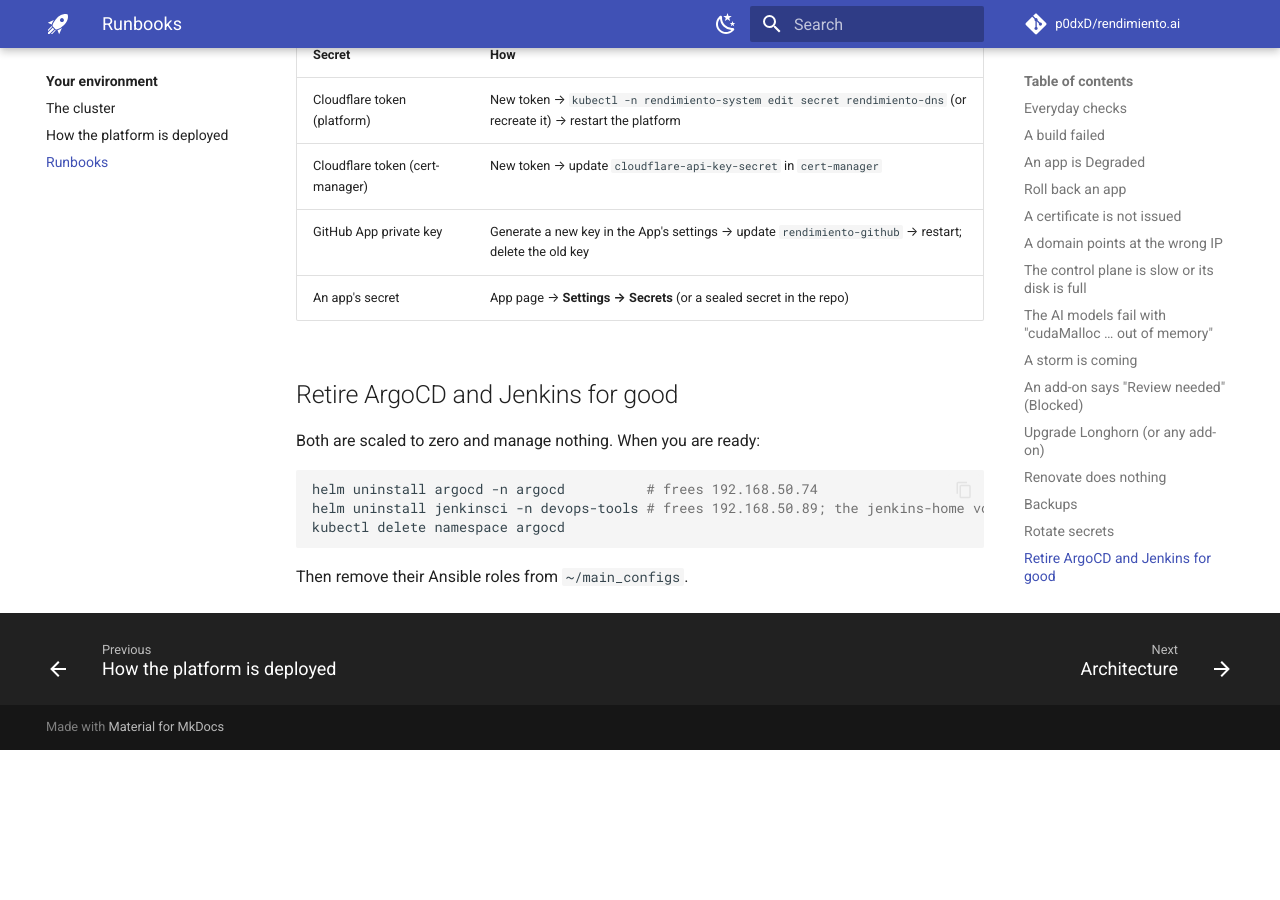
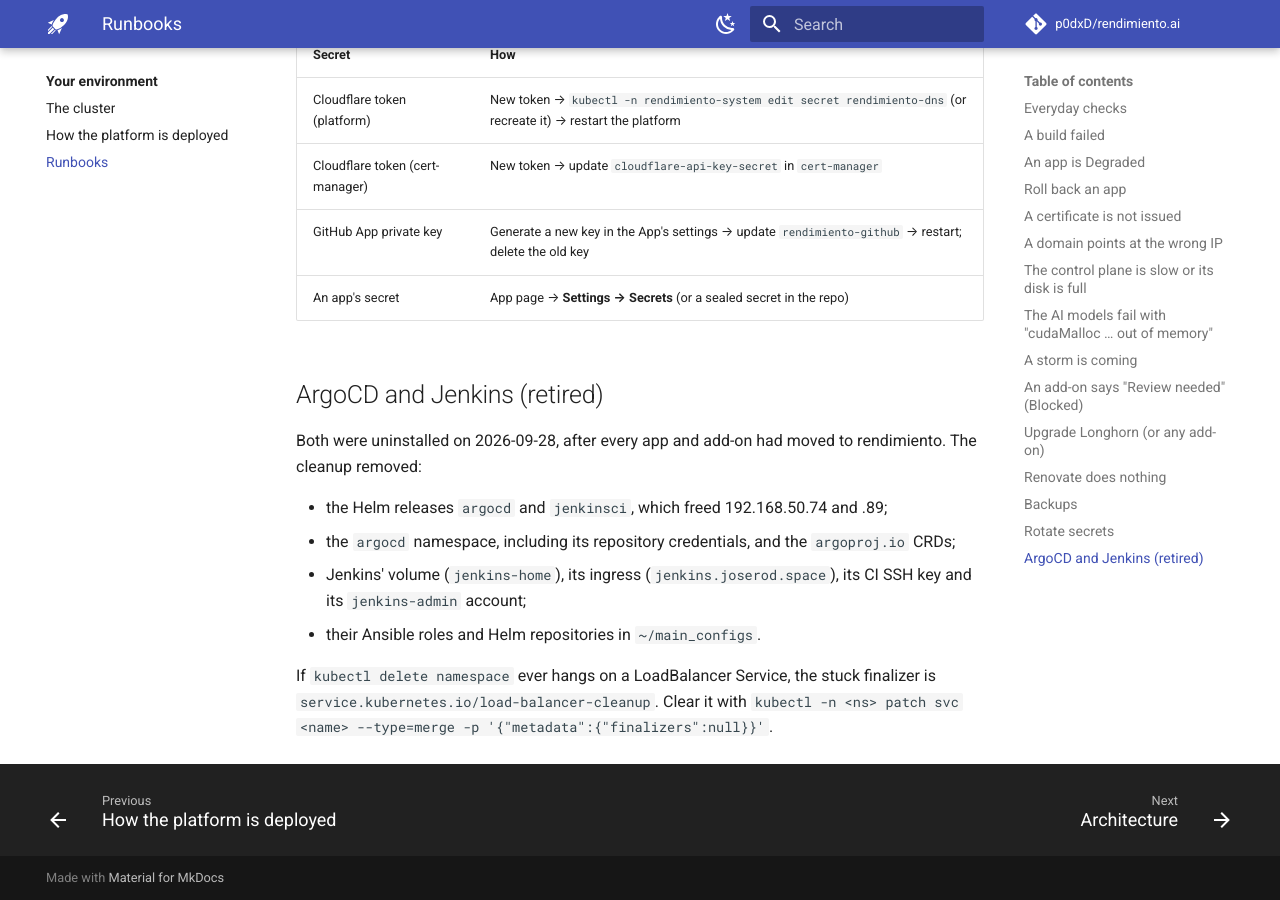
Before and after one commit to p0dxD/rendimiento.ai, an MkDocs documentation site: the page built from docs/content/environment/runbooks.md, in a window 1280 px wide and 900 px high, scrolled down 4180 px. Built offline with MkDocs 1.6.1 and Material for MkDocs 9.7.7, drawn with Linux system fonts in a browser that asks for light colours; comment, search, counter and statistics services are not loaded; before the commit the page ends 4930 px from its top, so only the background shows below that.

Commit message:
Book: ArgoCD and Jenkins are uninstalled
Co-Authored-By: Claude Opus 5.5 <noreply@anthropic.com>
Claude-Session: https://claude.ai/code/session_01RSBLeq8fzMXqP7KEn7gB6h

````diff
--- a/docs/content/environment/runbooks.md
+++ b/docs/content/environment/runbooks.md
@@ -130,14 +130,13 @@ On the Add-ons page:
 | GitHub App private key | Generate a new key in the App's settings → update `rendimiento-github` → restart; delete the old key |
 | An app's secret | App page → **Settings → Secrets** (or a sealed secret in the repo) |
 
-## Retire ArgoCD and Jenkins for good
+## ArgoCD and Jenkins (retired)
 
-Both are scaled to zero and manage nothing. When you are ready:
+Both were uninstalled on 2026-09-28, after every app and add-on had moved to rendimiento. The cleanup removed:
 
-```bash
-helm uninstall argocd -n argocd          # frees 192.168.50.74
-helm uninstall jenkinsci -n devops-tools # frees 192.168.50.89; the jenkins-home volume stays
-kubectl delete namespace argocd
-```
+- the Helm releases `argocd` and `jenkinsci`, which freed 192.168.50.74 and .89;
+- the `argocd` namespace, including its repository credentials, and the `argoproj.io` CRDs;
+- Jenkins' volume (`jenkins-home`), its ingress (`jenkins.joserod.space`), its CI SSH key and its `jenkins-admin` account;
+- their Ansible roles and Helm repositories in `~/main_configs`.
 
-Then remove their Ansible roles from `~/main_configs`.
+If `kubectl delete namespace` ever hangs on a LoadBalancer Service, the stuck finalizer is `service.kubernetes.io/load-balancer-cleanup`. Clear it with `kubectl -n <ns> patch svc <name> --type=merge -p '{"metadata":{"finalizers":null}}'`.
````
Also changed, not shown: docs/content/environment/cluster.md (+0 -1 lines), docs/content/future/roadmap.md (+5 -5 lines).
